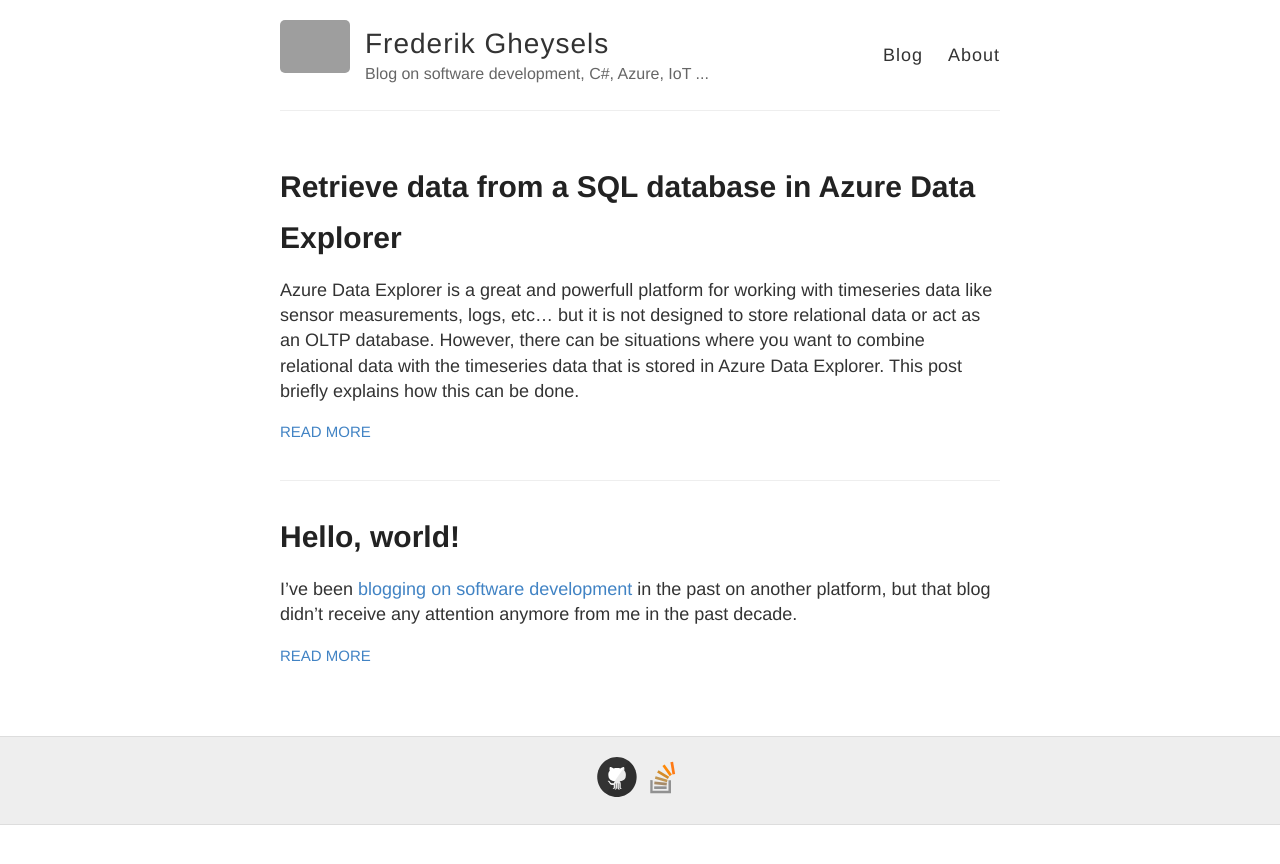
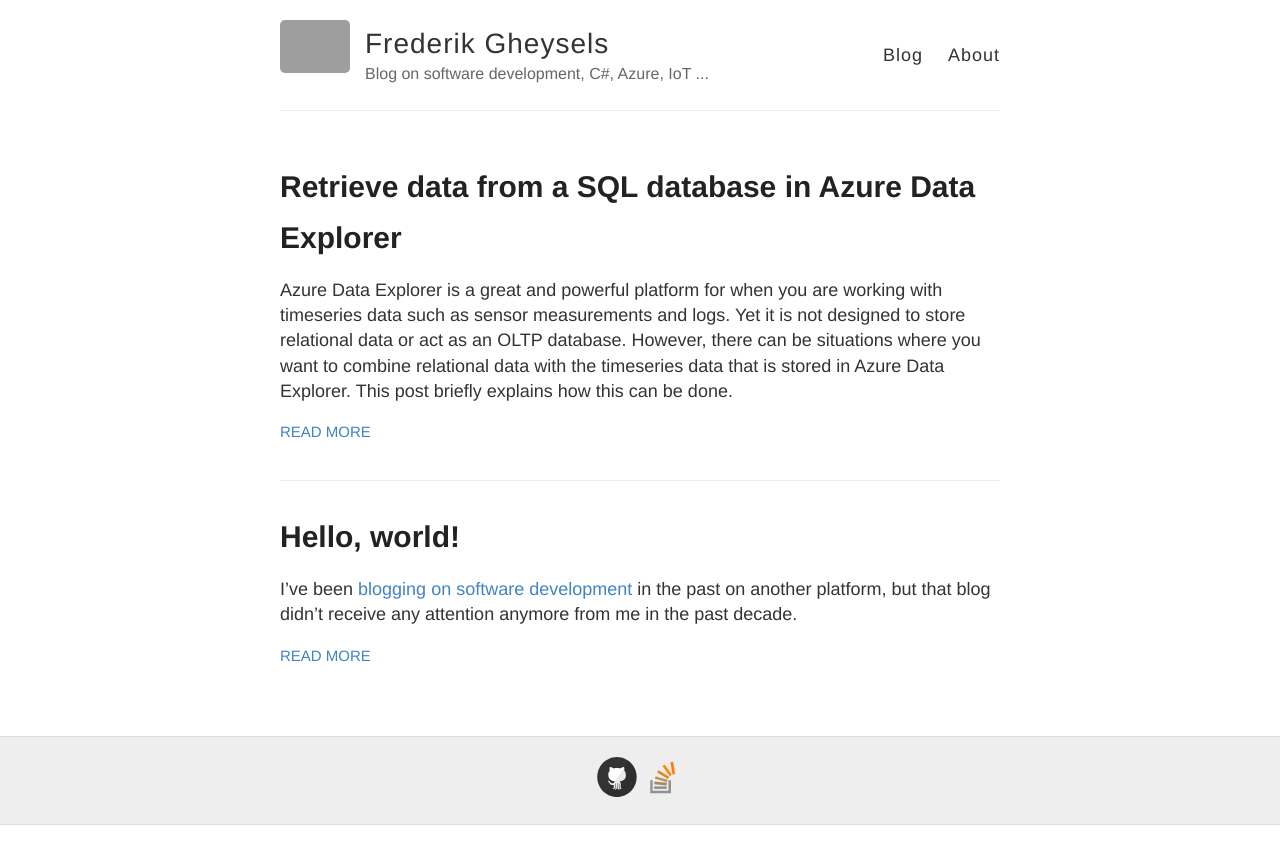
Before and after one commit to fgheysels/fgheysels.github.io, a Jekyll site: the page built from index.html, in a window 1280 px wide. Shown: the top 864 px of the page. Built offline with Jekyll 4.4.1, drawn with Linux system fonts in a browser that asks for light colours; grey boxes are pictures that could not be loaded.

Commit message:
some improvements

```diff
--- a/_posts/2021-9-15-Connect-SQL-ADX.md
+++ b/_posts/2021-9-15-Connect-SQL-ADX.md
@@ -3,14 +3,14 @@ layout: post
 title: Retrieve data from a SQL database in Azure Data Explorer
 ---
 
-Azure Data Explorer is a great and powerfull platform for working with timeseries data like sensor measurements, logs, etc... but it is not designed to store relational data or act as an OLTP database.
+Azure Data Explorer is a great and powerful platform for when you are working with timeseries data such as sensor measurements and logs.  Yet it is not designed to store relational data or act as an OLTP database.
 However, there can be situations where you want to combine relational data with the timeseries data that is stored in Azure Data Explorer.  This post briefly explains how this can be done.
 
-Imagine a farm where fruits are grown in a controlled environment.  The farmer can change all kind of settings in that environment -think about temperature, light, watering, ...
+Imagine a farm where fruit is grown in a controlled environment.  The farmer can change all kinds of settings in that environment -think about temperature, light, watering, ...
 The environment is equipped with numerous sensors that measure the temperature, humidity, size of the plants, etc...
-After each harvest, the farmer sows new plants and a new cycle starts, maybe with different settings in the controlled environment.
+After each harvest, the farmer sows new plants and a new cycle starts, perhaps with different settings, based on the experience of the last harvest,  and all in a controlled environment.
 
-Suppose the information on when a new cycle starts and stops is kept in an Azure SQL database, while all sensor-readings are ingested in an Azure Data Explorer database.  Now, what if you want to create a query in Azure Data Explorer which combines both the sensor-readings that are stored in Azure Data Explorer and the cycle information that is stored in Azure SQL ?  There are two ways to do that, and I'll describe both ways here.
+Suppose the information on when a new cycle starts and stops is kept in an Azure SQL database, while all sensor-readings are ingested in an Azure Data Explorer database.  Now, what if you want to create a query in Azure Data Explorer which combines both the sensor-readings that are stored in Azure Data Explorer, and the cycle information that is stored in Azure SQL ?  There are two ways to do that, and I'll describe both ways here.
 
 ## Use an external table
 
```
Also changed, not shown: other parts of _posts/2021-9-15-Connect-SQL-ADX.md (+2 -2 lines).
